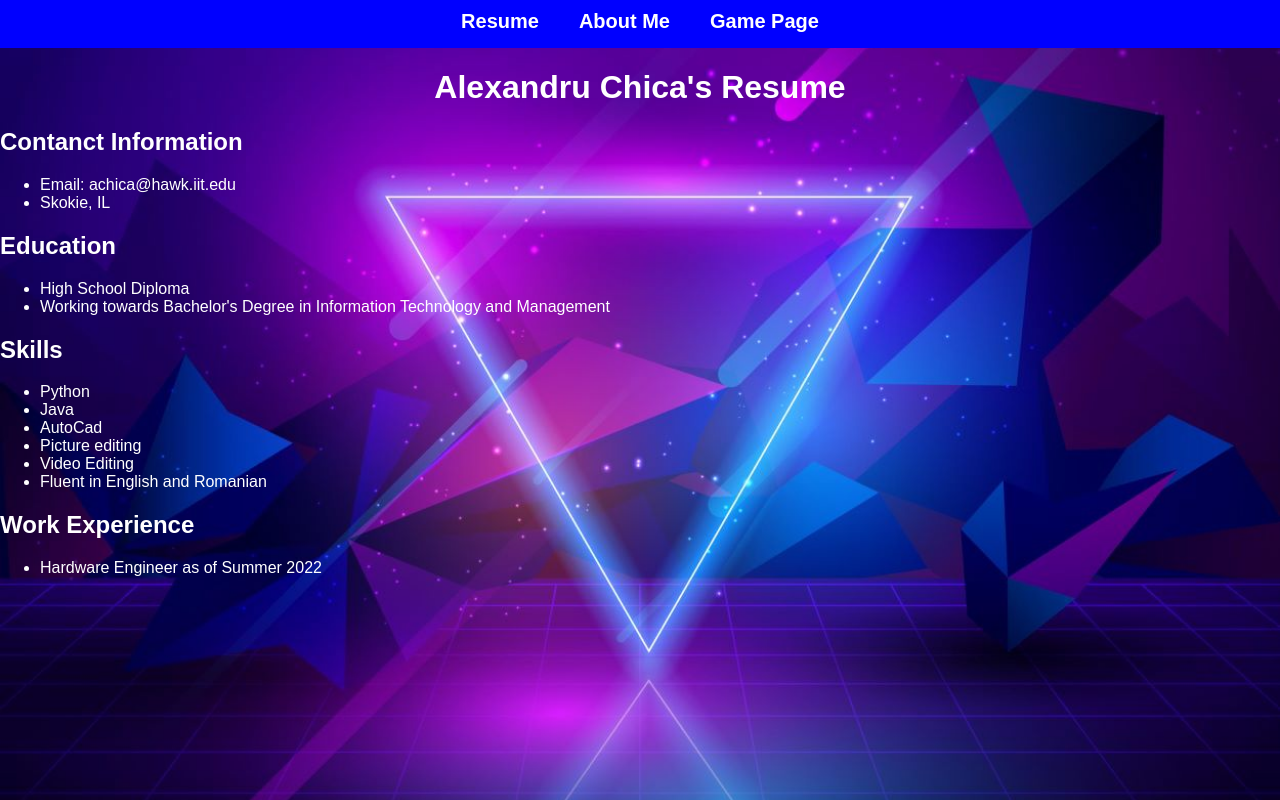
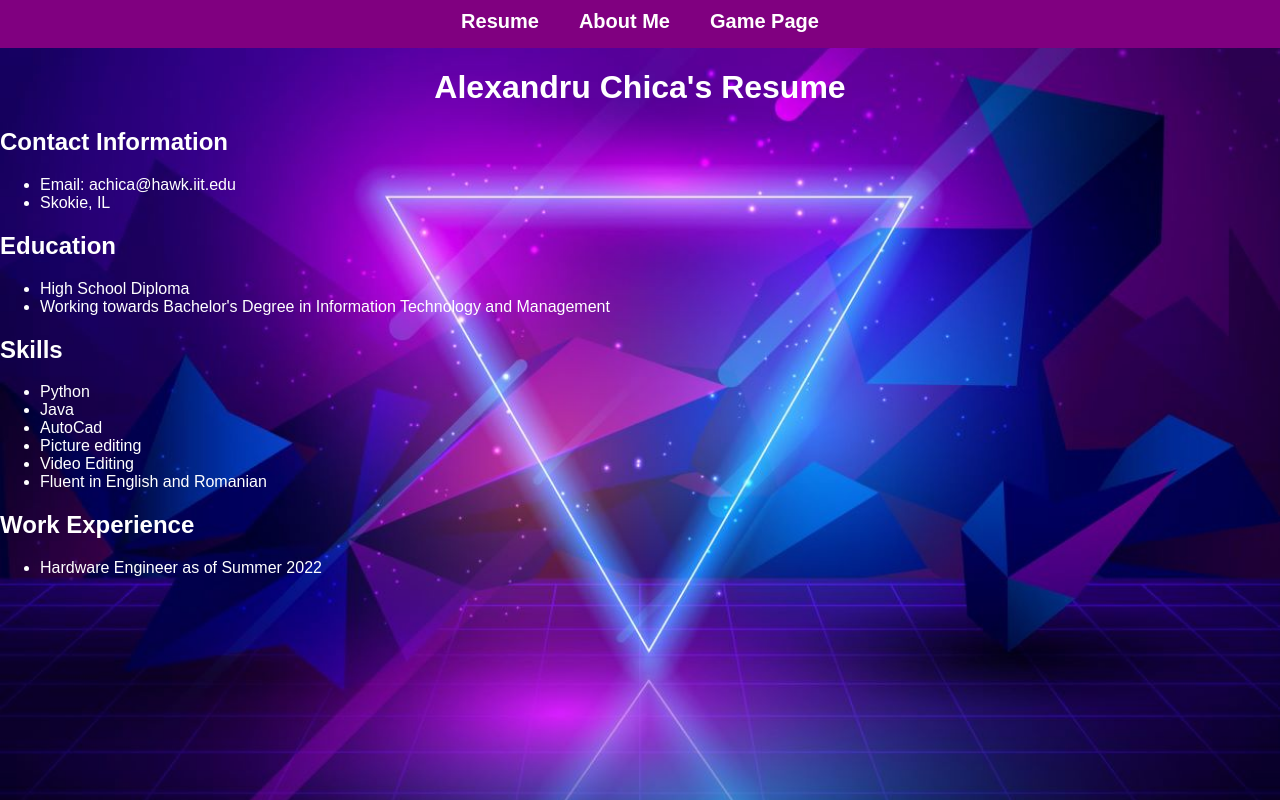
Before and after one commit to achica10/project2, a plain HTML site: page index.html in a window 1280 px wide. Drawn offline with Linux system fonts and the light colour scheme.

Commit message:
changed navbar color and fixed grammar in resume page

```diff
--- a/css/style.css
+++ b/css/style.css
@@ -10,7 +10,7 @@ h1 {
 }
 
 #main-navbar{
-  background-color: blue;
+  background-color: purple;
   text-align: center;
   font-size: 20px;
   width: 100%;
--- a/index.html
+++ b/index.html
@@ -18,7 +18,7 @@
   </nav>
   <h1>Alexandru Chica's Resume</h1>
   <section>
-    <h2>Contanct Information</h2>
+    <h2>Contact Information</h2>
     <ul>
       <li>Email: achica@hawk.iit.edu</li>
       <li>Skokie, IL</li>
```
